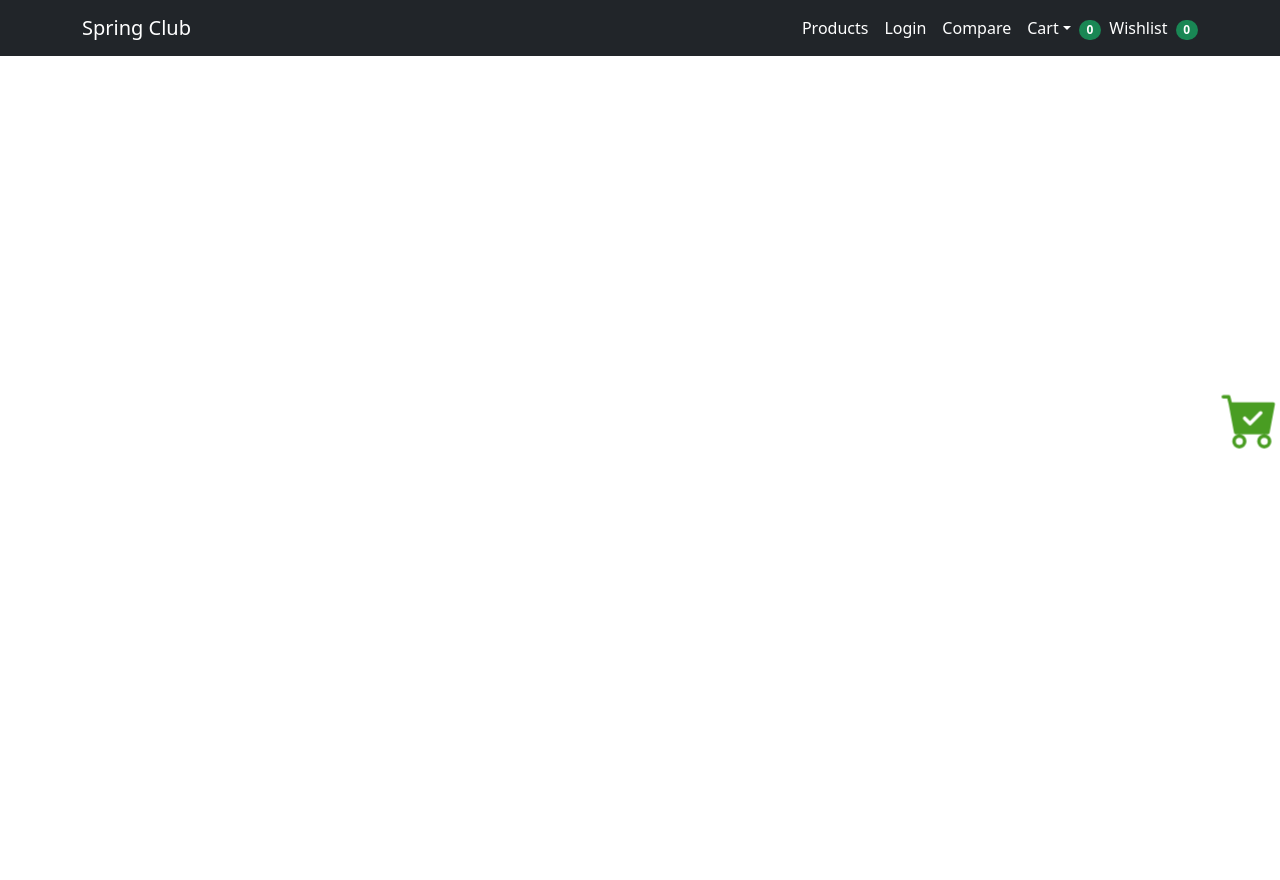
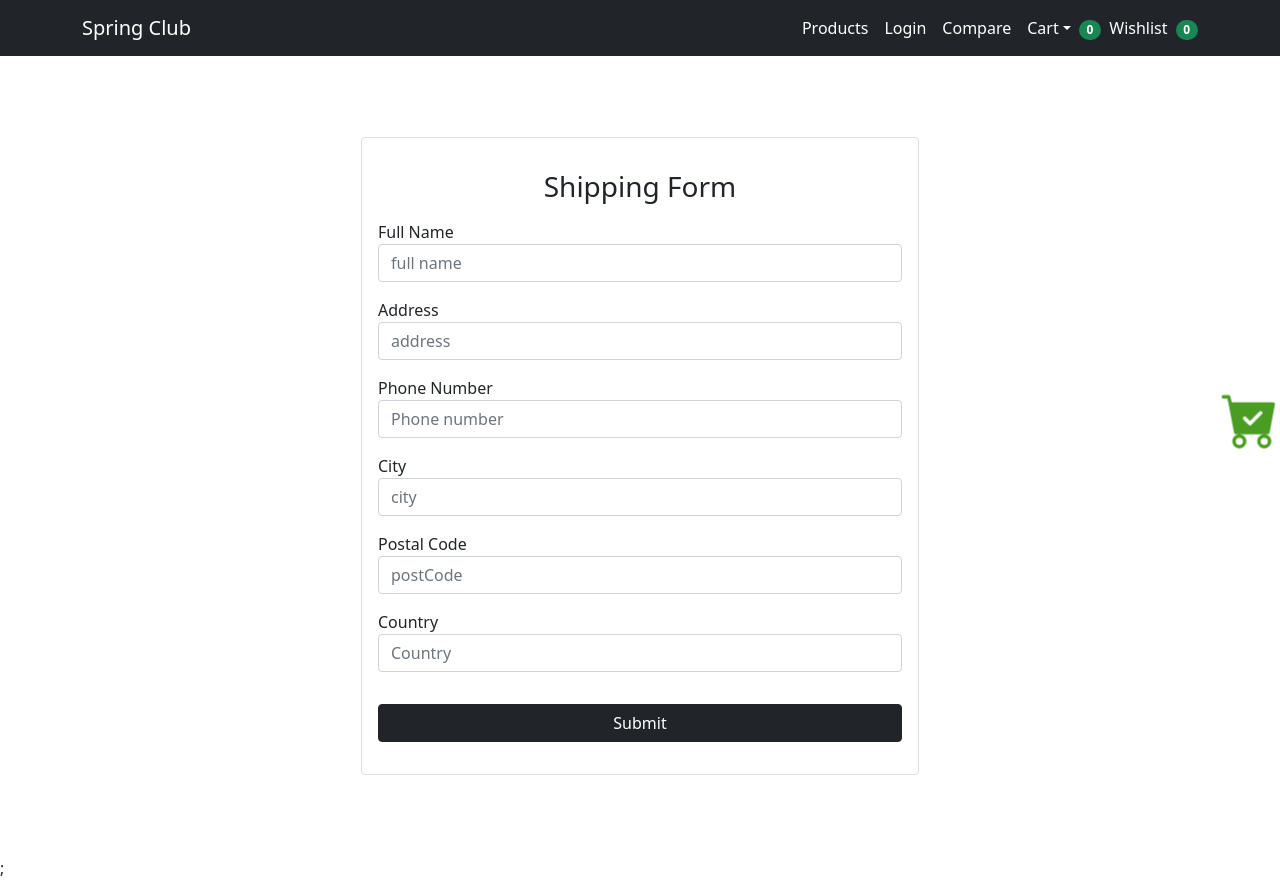
Before and after one commit to Parvez1993/ecommerce-bootstrap, a React (Create React App) app in the folder frontend/: page /shipping in a window 1280 px wide. Before the commit the page ends 800 px from the top, so only its background shows below. Built offline with nearby package versions, Linux system fonts and the light colour scheme.

Commit message:
shipping

```diff
--- a/frontend/package.json
+++ b/frontend/package.json
@@ -18,6 +18,7 @@
     "react-router-dom": "^6.2.1",
     "react-scripts": "5.0.0",
     "react-slick": "^0.28.1",
+    "react-toastify": "^8.2.0",
     "slick-carousel": "^1.8.1",
     "web-vitals": "^2.1.4"
   },
--- a/frontend/src/App.js
+++ b/frontend/src/App.js
@@ -15,6 +15,7 @@ import { FaPlus, FaMinus } from "react-icons/fa";
 import Login from "./pages/Login";
 import Compare from "./pages/Compare";
 import Wishlist from "./pages/Wishlist";
+import Shipping from "./pages/Shipping";
 const Product = React.lazy(() => import("./pages/Product"));
 function App() {
   const [show, setShow] = useState(false);
@@ -148,6 +149,7 @@ function App() {
           <Route path="/login" element={<Login />}></Route>
           <Route path="/compare" element={<Compare />}></Route>
           <Route path="/wishlist" element={<Wishlist />}></Route>
+          <Route path="/shipping" element={<Shipping />}></Route>
         </Routes>
       </BrowserRouter>
     </>
--- a/frontend/src/Store.js
+++ b/frontend/src/Store.js
@@ -113,10 +113,90 @@ function reducer2(state, action) {
   }
 }
 
+//auth Reducers////////////////
+let userInitialState = {
+  userInfo: localStorage.getItem("userInfo")
+    ? JSON.parse(localStorage.getItem("userInfo"))
+    : [],
+  loading: false,
+  error: "",
+};
+function reducer3(state, action) {
+  switch (action.type) {
+    case "LOGIN_BEGIN":
+      // localStorage.setItem("userInfo", JSON.stringify(userInfo));
+      return {
+        ...state,
+        loading: true,
+        error: "",
+      };
+
+    case "LOGIN_SUCCESS":
+      let userInfo = action.payload;
+      localStorage.setItem("userInfo", JSON.stringify(userInfo));
+      return {
+        ...state,
+        loading: false,
+        error: "",
+        userInfo: userInfo,
+      };
+
+    case "LOGIN_FAIL":
+      return {
+        ...state,
+        loading: false,
+        error: action.payload.error,
+      };
+    default:
+      return state;
+  }
+}
+
+//shipping Reducers////////////////
+let shippingIntialState = {
+  userInfo: localStorage.getItem("userInfo")
+    ? JSON.parse(localStorage.getItem("userInfo"))
+    : [],
+  loading: false,
+  error: "",
+};
+function reducer4(state, action) {
+  switch (action.type) {
+    case "LOGIN_BEGIN":
+      // localStorage.setItem("userInfo", JSON.stringify(userInfo));
+      return {
+        ...state,
+        loading: true,
+        error: "",
+      };
+
+    case "LOGIN_SUCCESS":
+      let userInfo = action.payload;
+      localStorage.setItem("userInfo", JSON.stringify(userInfo));
+      return {
+        ...state,
+        loading: false,
+        error: "",
+        userInfo: userInfo,
+      };
+
+    case "LOGIN_FAIL":
+      return {
+        ...state,
+        loading: false,
+        error: action.payload.error,
+      };
+    default:
+      return state;
+  }
+}
+
 export const StoreProvider = ({ children }) => {
   const [state, dispatch] = useReducer(reducer, initialState);
   const [state2, dispatch2] = useReducer(reducer2, initialState2);
-  let value = { state, dispatch, state2, dispatch2 };
+  const [state3, dispatch3] = useReducer(reducer3, userInitialState);
+  const [state4, dispatch4] = useReducer(reducer3, shippingIntialState);
+  let value = { state, dispatch, state2, dispatch2, state3, dispatch3 };
   return (
     <StoreContext.Provider value={value}>{children}</StoreContext.Provider>
   );
--- a/frontend/src/pages/Login.js
+++ b/frontend/src/pages/Login.js
@@ -1,17 +1,75 @@
 import React, { useState } from "react";
 import { Container } from "react-bootstrap";
-import { useLocation } from "react-router-dom";
+import { useLocation, useNavigate } from "react-router-dom";
+import { useStore } from "../Store";
+import { ToastContainer, toast } from "react-toastify";
+import "react-toastify/dist/ReactToastify.css";
+import axios from "axios";
 
 function Login() {
   const { search } = useLocation();
   const redirectURL = new URLSearchParams(search).get("redirect");
-  // console.log(redirectURL);
+  console.log(redirectURL);
+  const { state3, dispatch3 } = useStore();
+
+  console.log(state3);
+  console.log(redirectURL);
+
   let redirect = redirectURL ? redirectURL : "/";
 
-  console.log(redirect);
+  // console.log(redirect);
   const [isMember, setIsMember] = useState(true);
+
+  const [email, setEmail] = useState("");
+  const [password, setPassword] = useState("");
+  const [name, setName] = useState("");
+  const navigate = useNavigate();
+  console.log(name, email, password);
+
+  const handleSubmit = async (e) => {
+    e.preventDefault();
+    if (isMember) {
+      if (!email || !password) {
+        return toast("Fill out all the forms");
+      }
+      dispatch3({ type: "LOGIN_BEGIN" });
+      try {
+        const { data } = await axios.post(`/users/login`, {
+          email,
+          password,
+        });
+        localStorage.setItem("userInfo", JSON.stringify(data));
+
+        if (data) {
+          navigate(`/${redirect}`);
+        }
+        dispatch3({
+          type: "LOGIN_SUCCESS",
+          payload: { email, password },
+        });
+      } catch (error) {
+        dispatch3({
+          type: "LOGIN_FAIL",
+          payload: { error: error.response.data.msg },
+        });
+        toast.error(error.response.data.msg);
+      }
+    }
+  };
   return (
     <Container>
+      {state3.loading ? toast.warning("Please wait !!!") : ""}
+      <ToastContainer
+        position="top-center"
+        autoClose={5000}
+        hideProgressBar={false}
+        newestOnTop={false}
+        closeOnClick
+        rtl={false}
+        pauseOnFocusLoss
+        draggable
+        pauseOnHover
+      />
       <div className="login">
         <div className="w-50 mx-auto border rounded">
           <form className="p-3">
@@ -26,6 +84,7 @@ function Login() {
                   type="name"
                   className="form-control"
                   placeholder="Enter name"
+                  onChange={(e) => setName(e.target.value)}
                 />
               </div>
             ) : (
@@ -37,6 +96,7 @@ function Login() {
                 type="email"
                 className="form-control"
                 placeholder="Enter email"
+                onChange={(e) => setEmail(e.target.value)}
               />
             </div>
 
@@ -46,12 +106,13 @@ function Login() {
                 type="password"
                 className="form-control"
                 placeholder="Enter password"
+                onChange={(e) => setPassword(e.target.value)}
               />
             </div>
 
             <button
-              type="submit"
               className="btn btn-dark btn-md w-100 btn-block my-3"
+              onClick={handleSubmit}
             >
               {!isMember ? "Register" : "Sign in"}
             </button>
--- /dev/null
+++ b/frontend/src/pages/Shipping.js
@@ -0,0 +1,119 @@
+import React, { useState } from "react";
+import { Container } from "react-bootstrap";
+import { Helmet } from "react-helmet-async";
+import { toast, ToastContainer } from "react-toastify";
+
+function Shipping() {
+  const [fullname, setFullname] = useState("");
+  const [address, setAddress] = useState("");
+  const [city, setCity] = useState("");
+  const [postCode, setPostCode] = useState("");
+  const [country, setCountry] = useState("");
+  const [phoneNumber, setPhoneNumber] = useState("");
+
+  const handleSubmit = (e) => {
+    e.preventDefault();
+    if ((!fullname, !address, !city, !postCode, !country, !phoneNumber)) {
+      return toast.warning("Fill the Enter Form");
+    }
+  };
+  return (
+    <>
+      <Helmet>
+        <title>Shipping</title>
+      </Helmet>
+      <Container>
+        <ToastContainer
+          position="top-center"
+          autoClose={5000}
+          hideProgressBar={false}
+          newestOnTop={false}
+          closeOnClick
+          rtl={false}
+          pauseOnFocusLoss
+          draggable
+          pauseOnHover
+        />
+        <div className="login">
+          <div className="w-50 mx-auto border rounded">
+            <form className="p-3">
+              <h3 className="text-center my-3">Shipping Form</h3>
+
+              <div className="form-group">
+                <label>Full Name</label>
+                <input
+                  type="text"
+                  className="form-control"
+                  placeholder="full name"
+                  onChange={(e) => setFullname(e.target.value)}
+                  required
+                />
+              </div>
+
+              <div className="form-group my-3">
+                <label>Address</label>
+                <input
+                  type="text"
+                  className="form-control"
+                  placeholder="address"
+                  onChange={(e) => setAddress(e.target.value)}
+                  required
+                />
+              </div>
+              <div className="form-group my-3">
+                <label>Phone Number</label>
+                <input
+                  type="number"
+                  className="form-control"
+                  placeholder="Phone number"
+                  onChange={(e) => setPhoneNumber(e.target.value)}
+                  required
+                />
+              </div>
+              <div className="form-group my-3">
+                <label>City</label>
+                <input
+                  type="text"
+                  className="form-control"
+                  placeholder="city"
+                  onChange={(e) => setCity(e.target.value)}
+                  required
+                />
+              </div>
+              <div className="form-group my-3">
+                <label>Postal Code</label>
+                <input
+                  type="text"
+                  className="form-control"
+                  placeholder="postCode"
+                  onChange={(e) => setPostCode(e.target.value)}
+                  required
+                />
+              </div>
+              <div className="form-group my-3">
+                <label>Country</label>
+                <input
+                  type="text"
+                  className="form-control"
+                  placeholder="Country"
+                  onChange={(e) => setCountry(e.target.value)}
+                  required
+                />
+              </div>
+
+              <button
+                className="btn btn-dark btn-md w-100 btn-block my-3"
+                onClick={handleSubmit}
+              >
+                Submit
+              </button>
+            </form>
+          </div>
+        </div>
+      </Container>
+      ;
+    </>
+  );
+}
+
+export default Shipping;
```
Also changed, not shown: 1 other file (tests, documents, lock files or other folders).
